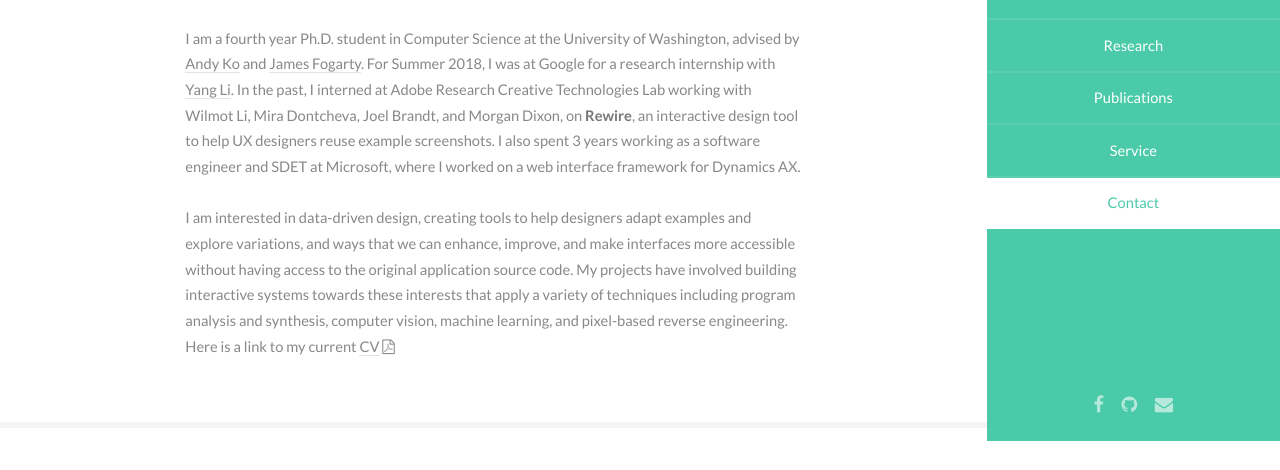
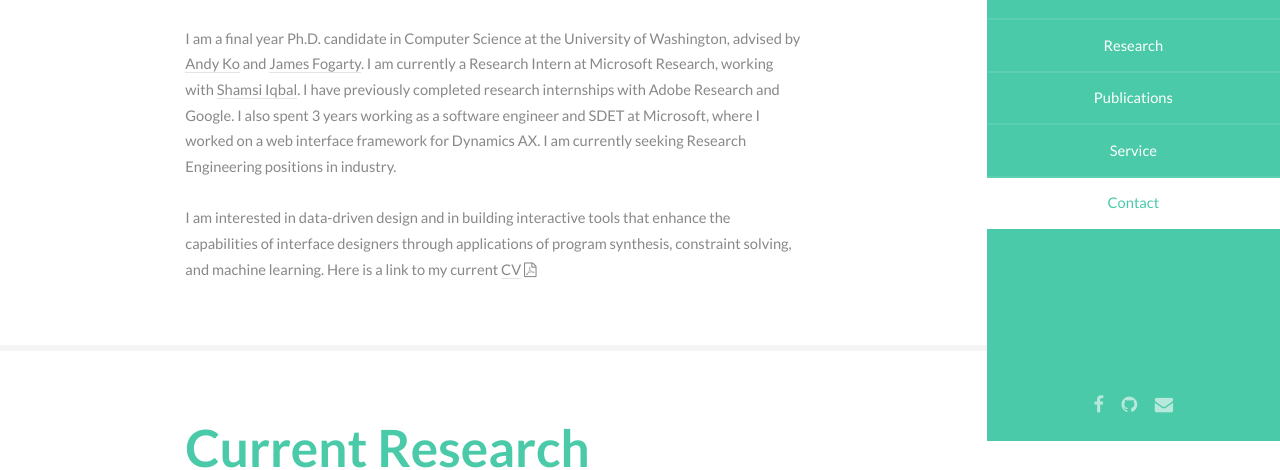
Before and after one commit to amaswea/amanda-website, a plain HTML site: page index.html in a window 1280 px wide. Shown: the part 359-829 px from the top of the page. Drawn offline with nearby package versions, Linux system fonts and the light colour scheme.

Commit message:
Update website

```diff
--- a/index.html
+++ b/index.html
@@ -76,14 +76,23 @@
 					<header class="major">
 						<h2>About Me</h2>
 					</header>
-					<p>I am a fourth year Ph.D. student in Computer Science at the University of Washington, advised by <a href="https://faculty.washington.edu/ajko/">Andy Ko</a> and <a href="https://homes.cs.washington.edu/~jfogarty/">James Fogarty</a>. For Summer 2018, I was at Google for a research internship with  <a href="http://yangl.org/">Yang Li</a>.  In the past, I interned at Adobe Research Creative Technologies Lab working with Wilmot Li, Mira Dontcheva, Joel Brandt, and Morgan Dixon, on <b>Rewire</b>, an interactive design tool to help UX designers reuse example screenshots. I also spent 3 years working as a software engineer and SDET at Microsoft, where I worked on a web interface framework for Dynamics AX.
-					<br /><br />I am interested in data-driven design, creating tools to help designers adapt examples and explore variations, and ways that we can enhance, improve, and make interfaces more accessible without having access to the original application source code. My projects have involved building interactive systems towards these interests that apply a variety of techniques including program analysis and synthesis, computer vision, machine learning, and pixel-based reverse engineering. Here is a link to my current <a href="assets/documents/AmandaSwearnginCV.pdf">CV</a>
+					<p>I am a final year Ph.D. candidate in Computer Science at the University of Washington,
+						advised by <a href="https://faculty.washington.edu/ajko/">Andy Ko</a> and
+						<a href="https://homes.cs.washington.edu/~jfogarty/">James Fogarty</a>. I am currently a
+						Research Intern at Microsoft Research, working with
+						<a href="https://www.microsoft.com/en-us/research/people/shamsi/">Shamsi Iqbal</a>.
+						I have previously completed research internships with Adobe Research and Google. I also spent 3 years working as a software engineer and SDET at Microsoft,
+						where I worked on a web interface framework for Dynamics AX. I am currently seeking Research Engineering
+						positions in industry.
+
+						<br /><br />I am interested in data-driven design and in building interactive tools that enhance
+						the capabilities of interface designers through applications of program synthesis, constraint solving,
+						and machine learning. Here is a link to my current <a href="assets/documents/AmandaSwearnginCV.pdf">CV</a>
 						<i class="fa fa-file-pdf-o">
 						</i>
 					</p>
 				</div>
 			</section>
-
 			<!-- Two -->
 			<section id="two">
 				<div class="container">
@@ -192,7 +201,8 @@
 						<h2>Service</h2>
 					</header>
 					<h3>Reviewing</h3>
-					<div>EICS PACM (2018), Transactions on Software Engineering (TSE) 2018, CHI 2019
+					<div>EICS PACM (2018), Transactions on Software Engineering (TSE) 2018, CHI 2019, UIST 2019,
+						<br />Creativity & Cognition 2019
 					</div>
 				</div>
 			</section>
```
Also changed, not shown: 1 other file.
